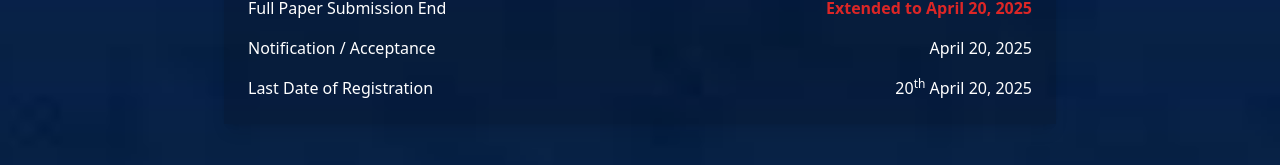
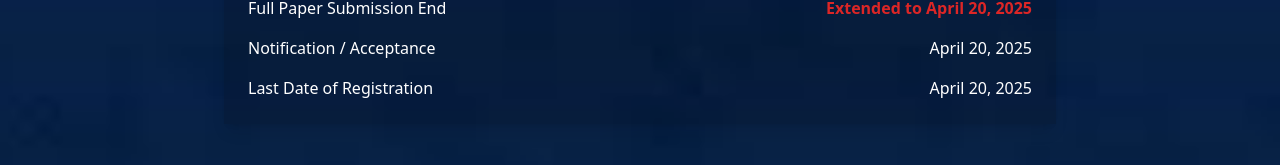
Before and after one commit to sasm25/SASM, a React (Vite) app: page /imp-dates in a window 1280 px wide. Shown: the part 398-563 px from the top of the page. Built offline with nearby package versions, Linux system fonts and the light colour scheme.

Commit message:
Dates Updated

```diff
--- a/src/Component/Pages/ImpDates.jsx
+++ b/src/Component/Pages/ImpDates.jsx
@@ -56,7 +56,7 @@ export default function ImpDates() {
 						<span className="flex items-center">
 							<i className="fas fa-calendar-check text-blue-600 mr-2"></i>
 							<span className="text-white">
-								20<sup>th</sup> April 20, 2025
+								 April 20, 2025
 							</span>
 						</span>
 					</div>
```
